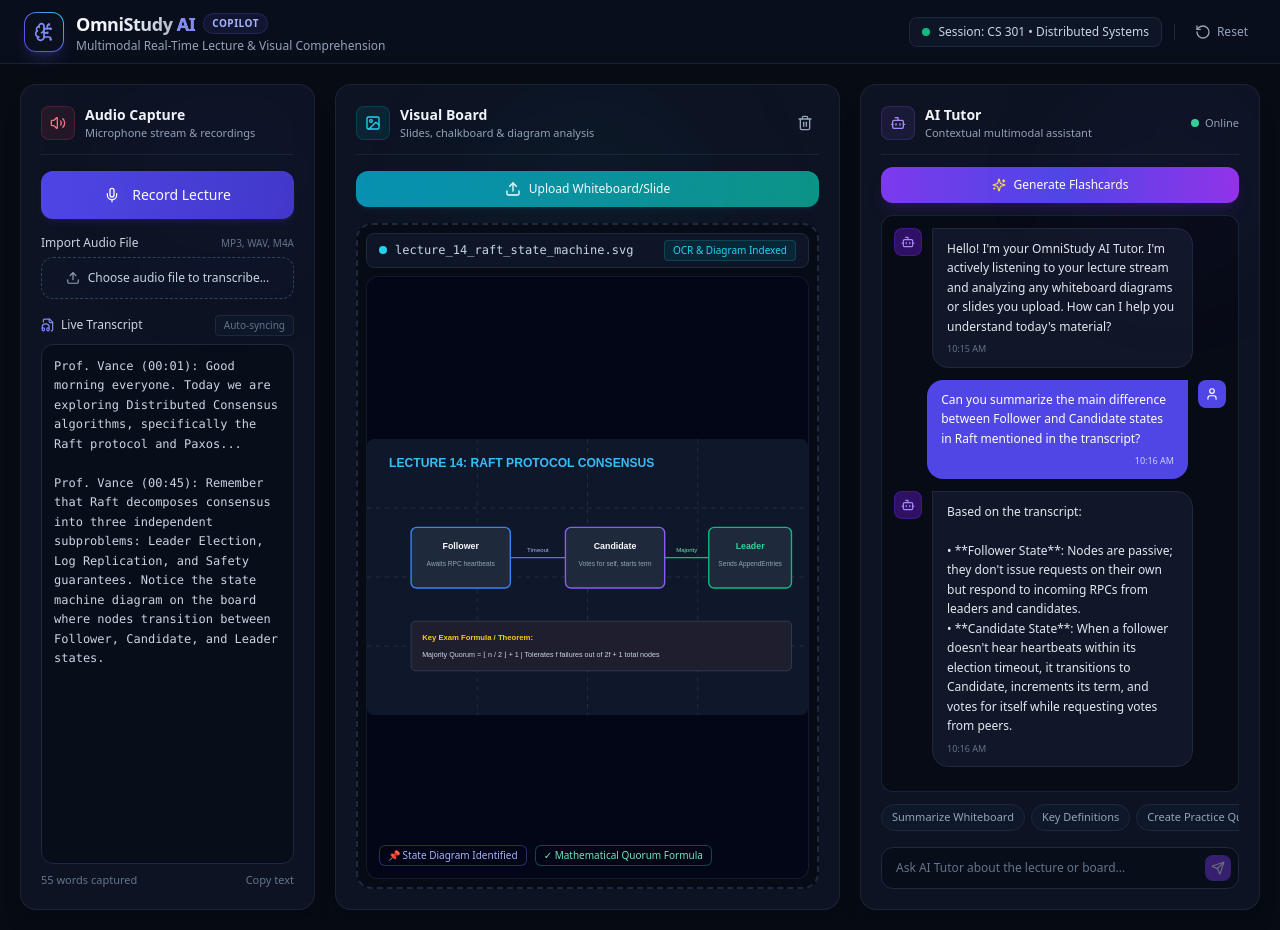
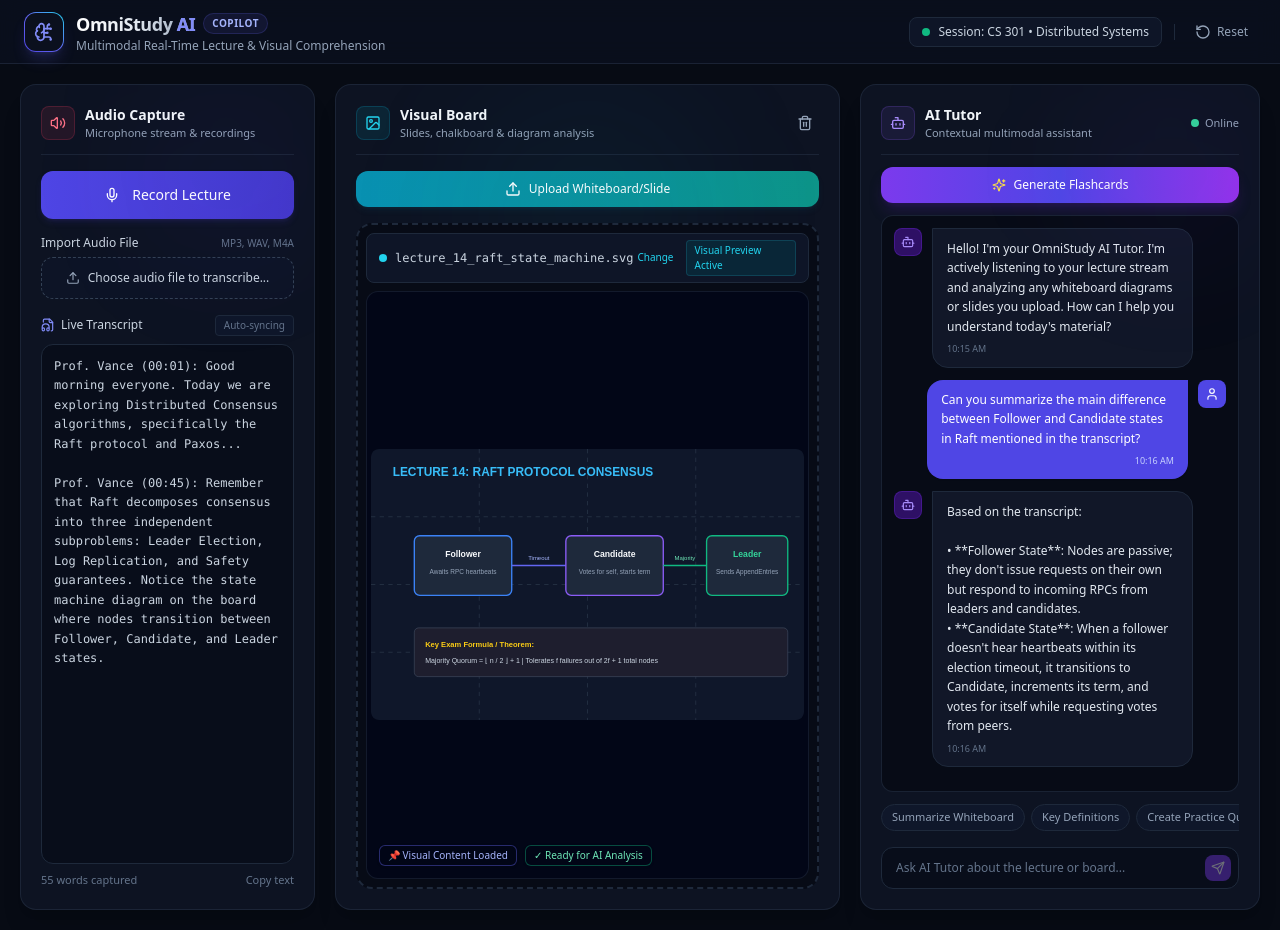
Before and after one commit to muskan170706/OmniStudy-AI, a Next.js app: page / in a window 1280 px wide. Both pictures are taken after a click on the button "Load Demo Board". Built offline with nearby package versions, Linux system fonts and the light colour scheme.

Commit message:
Enable Browse Files button with interactive visual board preview and drag-drop support

```diff
--- a/src/app/page.tsx
+++ b/src/app/page.tsx
@@ -45,6 +45,7 @@ export default function OmniStudyDashboard() {
   // --- Middle Column: Visual Board States ---
   const [boardImage, setBoardImage] = useState<string | null>(null);
   const [boardImageName, setBoardImageName] = useState<string | null>(null);
+  const [isDraggingOver, setIsDraggingOver] = useState(false);
 
   // --- Right Column: AI Tutor States ---
   const [chatInput, setChatInput] = useState("");
@@ -133,6 +134,31 @@ export default function OmniStudyDashboard() {
   const handleImageUpload = (e: React.ChangeEvent<HTMLInputElement>) => {
     const file = e.target.files?.[0];
     if (file) {
+      setBoardImageName(file.name);
+      const url = URL.createObjectURL(file);
+      setBoardImage(url);
+      e.target.value = "";
+    }
+  };
+
+  const handleDragOver = (e: React.DragEvent) => {
+    e.preventDefault();
+    e.stopPropagation();
+    setIsDraggingOver(true);
+  };
+
+  const handleDragLeave = (e: React.DragEvent) => {
+    e.preventDefault();
+    e.stopPropagation();
+    setIsDraggingOver(false);
+  };
+
+  const handleDrop = (e: React.DragEvent) => {
+    e.preventDefault();
+    e.stopPropagation();
+    setIsDraggingOver(false);
+    const file = e.dataTransfer.files?.[0];
+    if (file && file.type.startsWith("image/")) {
       setBoardImageName(file.name);
       const url = URL.createObjectURL(file);
       setBoardImage(url);
@@ -470,7 +496,16 @@ export default function OmniStudyDashboard() {
           </div>
 
           {/* Large Placeholder Box for Image Display */}
-          <div className="flex-1 min-h-[360px] lg:min-h-[440px] bg-[#070b16] border-2 border-dashed border-slate-800 rounded-2xl flex flex-col items-center justify-center relative overflow-hidden group">
+          <div
+            onDragOver={handleDragOver}
+            onDragLeave={handleDragLeave}
+            onDrop={handleDrop}
+            className={`flex-1 min-h-[360px] lg:min-h-[440px] bg-[#070b16] border-2 border-dashed rounded-2xl flex flex-col items-center justify-center relative overflow-hidden transition-all duration-200 group ${
+              isDraggingOver
+                ? "border-cyan-400 bg-cyan-950/20 shadow-lg shadow-cyan-500/10"
+                : "border-slate-800 hover:border-slate-700"
+            }`}
+          >
             {boardImage ? (
               <div className="w-full h-full flex flex-col p-2">
                 <div className="flex items-center justify-between px-3 py-1.5 bg-slate-900/90 rounded-lg border border-slate-800 mb-2">
@@ -480,27 +515,36 @@ export default function OmniStudyDashboard() {
                       {boardImageName || "whiteboard_capture.png"}
                     </span>
                   </div>
-                  <span className="text-[10px] text-cyan-400 bg-cyan-950/60 border border-cyan-800/50 px-2 py-0.5 rounded">
-                    OCR & Diagram Indexed
-                  </span>
+                  <div className="flex items-center gap-2">
+                    <button
+                      type="button"
+                      onClick={() => imageFileInputRef.current?.click()}
+                      className="text-[10px] text-cyan-400 hover:text-cyan-300 hover:underline px-1 py-0.5"
+                    >
+                      Change
+                    </button>
+                    <span className="text-[10px] text-cyan-400 bg-cyan-950/60 border border-cyan-800/50 px-2 py-0.5 rounded">
+                      Visual Preview Active
+                    </span>
+                  </div>
                 </div>
 
                 {/* Image Container */}
-                <div className="relative flex-1 rounded-xl overflow-hidden bg-slate-950 border border-slate-800/60 flex items-center justify-center">
+                <div className="relative flex-1 rounded-xl overflow-hidden bg-slate-950 border border-slate-800/60 flex items-center justify-center p-1">
                   {/* eslint-disable-next-line @next/next/no-img-element */}
                   <img
                     src={boardImage}
                     alt="Uploaded Whiteboard or Slide"
-                    className="max-h-full max-w-full object-contain"
+                    className="max-h-full max-w-full object-contain rounded-lg"
                   />
 
                   {/* Overlay tags simulating AI visual detection */}
                   <div className="absolute bottom-3 left-3 flex flex-wrap gap-2 pointer-events-none">
                     <span className="text-[10px] bg-slate-950/80 backdrop-blur border border-indigo-500/40 text-indigo-300 px-2 py-0.5 rounded-md shadow">
-                      📌 State Diagram Identified
+                      📌 Visual Content Loaded
                     </span>
                     <span className="text-[10px] bg-slate-950/80 backdrop-blur border border-emerald-500/40 text-emerald-300 px-2 py-0.5 rounded-md shadow">
-                      ✓ Mathematical Quorum Formula
+                      ✓ Ready for AI Analysis
                     </span>
                   </div>
                 </div>
@@ -508,7 +552,11 @@ export default function OmniStudyDashboard() {
             ) : (
               /* Empty Placeholder State */
               <div className="text-center p-8 max-w-sm flex flex-col items-center">
-                <div className="w-16 h-16 rounded-2xl bg-slate-900 border border-slate-800 flex items-center justify-center mb-4 text-slate-500 group-hover:text-cyan-400 group-hover:border-cyan-500/30 transition-all duration-300">
+                <div
+                  onClick={() => imageFileInputRef.current?.click()}
+                  className="w-16 h-16 rounded-2xl bg-slate-900 border border-slate-800 flex items-center justify-center mb-4 text-slate-500 group-hover:text-cyan-400 group-hover:border-cyan-500/30 transition-all duration-300 cursor-pointer"
+                  title="Click to browse image"
+                >
                   <ImageIcon className="w-8 h-8" />
                 </div>
                 <h3 className="text-sm font-semibold text-slate-200 mb-1">
@@ -519,14 +567,16 @@ export default function OmniStudyDashboard() {
                 </p>
                 <div className="flex gap-2">
                   <button
+                    type="button"
                     onClick={() => imageFileInputRef.current?.click()}
-                    className="px-3 py-1.5 text-xs bg-slate-800 hover:bg-slate-700 text-slate-200 rounded-lg border border-slate-700 transition-colors"
+                    className="px-3.5 py-1.5 text-xs bg-slate-800 hover:bg-slate-700 text-slate-200 rounded-lg border border-slate-700 transition-colors cursor-pointer font-medium"
                   >
                     Browse Files
                   </button>
                   <button
+                    type="button"
                     onClick={loadSampleWhiteboard}
-                    className="px-3 py-1.5 text-xs bg-cyan-600/20 hover:bg-cyan-600/30 text-cyan-300 border border-cyan-500/30 rounded-lg transition-colors font-medium"
+                    className="px-3 py-1.5 text-xs bg-cyan-600/20 hover:bg-cyan-600/30 text-cyan-300 border border-cyan-500/30 rounded-lg transition-colors font-medium cursor-pointer"
                   >
                     View Sample Board
                   </button>
```
